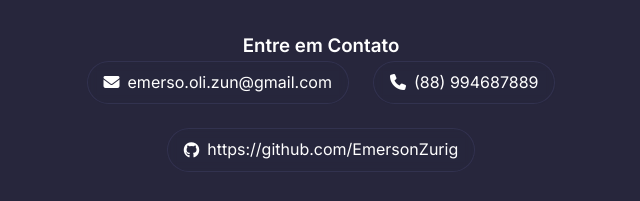
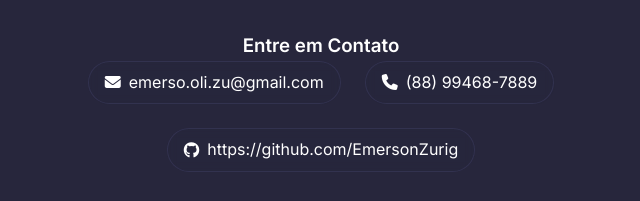
Before and after one commit to EmersonZurig/emersondev, a plain HTML site: page index.html in a window 1280 px wide. Shown: the part 4244-4445 px from the top of the page, 319-959 px from the left. Drawn offline with Linux system fonts and the light colour scheme.

Commit message:
Update index.html

```diff
--- a/index.html
+++ b/index.html
@@ -365,7 +365,7 @@
 <body>
     <header>
         <div class="container header-content">
-            <!-- Imagem de perfil genérica (substitua pelo seu link real) -->
+
             <img src="foto emerson.jpeg" alt="Emerson Oliveira" class="profile-img animate">
             <h1 class="animate delay-1">Emerson Oliveira</h1>
             <p class="tagline animate delay-1">📍 Ceará, Brasil | 💻 Desenvolvedor de Sistemas | 26 anos</p>
@@ -607,11 +607,11 @@
             <div class="contact-info" style="justify-content: center;">
                 <div class="contact-item">
                     <i class="fas fa-envelope"></i>
-                    <span>emerso.oli.zun@gmail.com</span>
+                    <span>emerso.oli.zu@gmail.com</span>
                 </div>
                 <div class="contact-item">
                     <i class="fas fa-phone"></i>
-                    <span>(88) 994687889</span>
+                    <span>(88) 99468-7889</span>
                 </div>
                 <div class="contact-item">
                     <i class="fab fa-github"></i>
```
